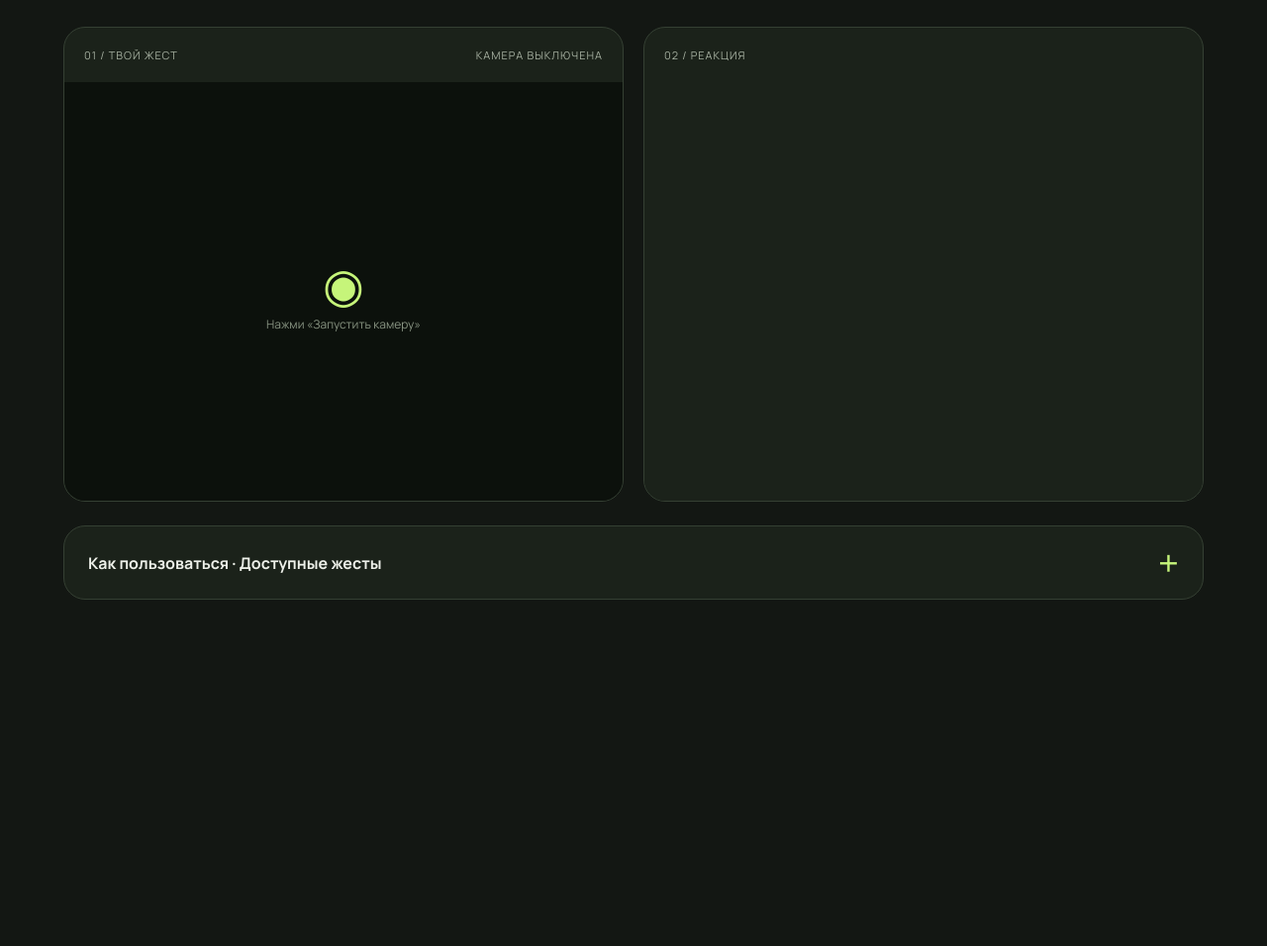
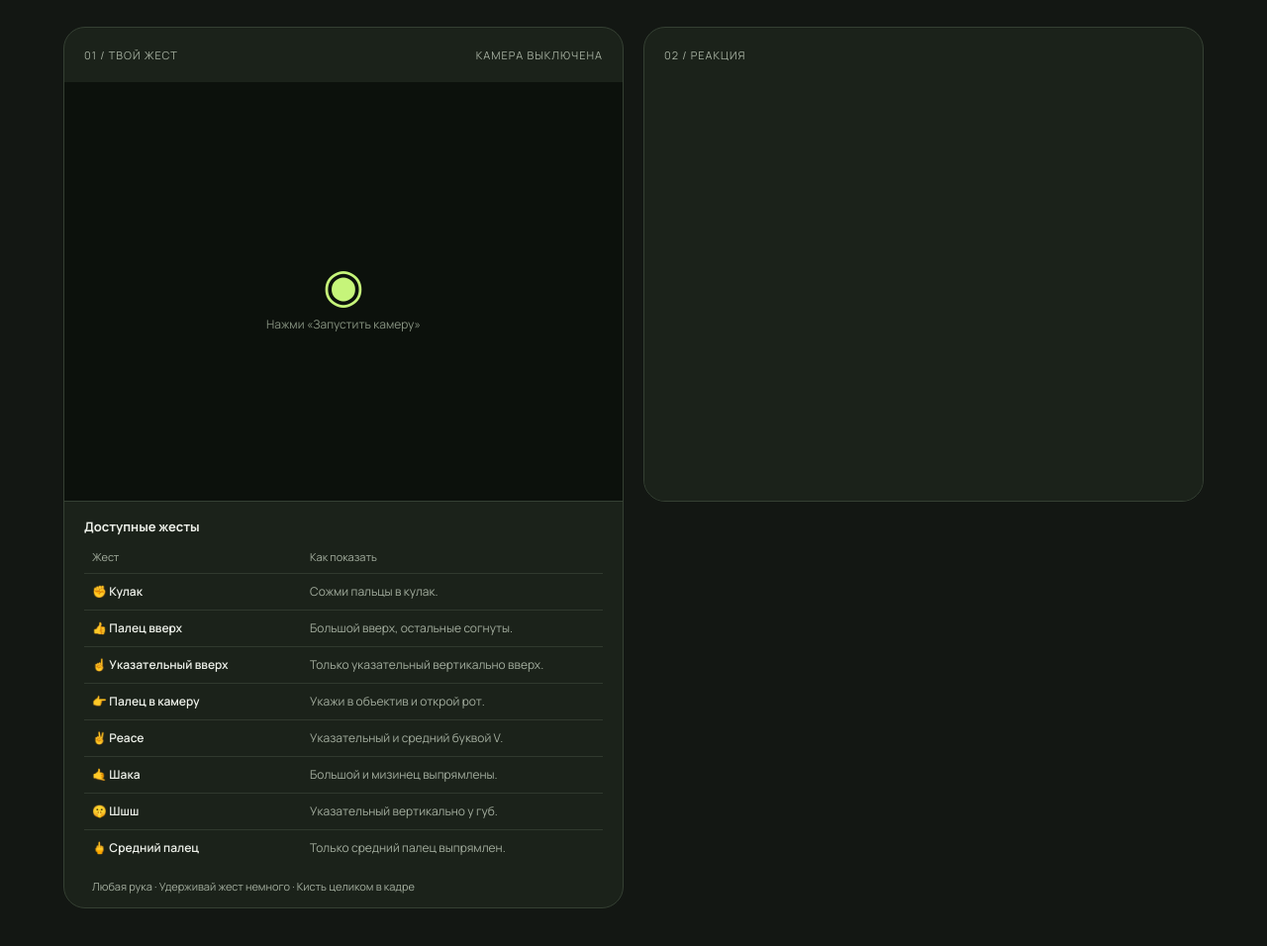
Before and after one commit to Lacertilia1/cat-gestures, a website with bundled scripts: page index.html in a window 1280 px wide. Shown: the part 122-1078 px from the top of the page at 99% size. Before the commit the page ends 800 px from the top, so only its background shows below. Built offline with nearby package versions, Linux system fonts and the light colour scheme; files whose address does not match are found by name.

Commit message:
Replace gesture guide with compact table below video

```diff
--- a/index.html
+++ b/index.html
@@ -3,23 +3,18 @@
 <head><meta charset="utf-8"><meta name="viewport" content="width=device-width,initial-scale=1"><title>Gesture Reactions</title><link rel="stylesheet" href="./style.css"></head>
 <body>
 <header><div><h1>Gesture Reactions<span>.</span></h1></div><div class="controls"><button id="camera-button">Запустить камеру</button></div></header>
-<main><section class="panel camera-panel"><div class="panel-top"><span>01 / ТВОЙ ЖЕСТ</span><span id="camera-status">КАМЕРА ВЫКЛЮЧЕНА</span></div><div class="video-stage"><video id="video" autoplay muted playsinline></video><canvas id="overlay"></canvas><div id="camera-placeholder">◉<small>Нажми «Запустить камеру»</small></div></div></section><section class="panel cat-panel"><div class="panel-top"><span>02 / РЕАКЦИЯ</span></div><div class="reaction-stage"><img id="reaction-image" alt="" hidden><div id="reaction-emoji" aria-live="polite"></div></div></section></main>
-<details class="gesture-guide">
-<summary>Как пользоваться · Доступные жесты <span aria-hidden="true">＋</span></summary>
-<div class="guide-content">
-<p class="guide-intro">Запусти камеру и разреши доступ. Покажи жест любой рукой и удерживай его немного: кот появится после короткой задержки. Убери жест — вернется обычный кот.</p>
-<div class="guide-grid">
-<article><img src="./assets/cats/fist.jpg" alt="Кот с кулаком" loading="lazy"><div><h2>✊ Кулак</h2><p>Сожми пальцы в кулак. Направление руки не важно.</p></div></article>
-<article><img src="./assets/cats/thumb-up.png" alt="Кот с большим пальцем вверх" loading="lazy"><div><h2>👍 Большой палец вверх</h2><p>Подними большой палец, остальные согни.</p></div></article>
-<article><img src="./assets/cats/point-up.png" alt="Кот в очках" loading="lazy"><div><h2>☝️ Указательный вверх</h2><p>Подними только указательный палец вертикально вверх.</p></div></article>
-<article><img src="./assets/cats/point-camera.gif" alt="Смеющийся кот" loading="lazy"><div><h2>👉 Палец в камеру + открытый рот</h2><p>Направь указательный палец в объектив и открой рот. Остальные пальцы согни.</p></div></article>
-<article><img src="./assets/cats/victory.png" alt="Кот с жестом peace" loading="lazy"><div><h2>✌️ Peace</h2><p>Разведи указательный и средний пальцы буквой V. Остальные согни.</p></div></article>
-<article><img src="./assets/cats/shaka.png" alt="Кот с жестом шака" loading="lazy"><div><h2>🤙 Шака</h2><p>Выпрями большой палец и мизинец. Три пальца в середине согни.</p></div></article>
-<article><img src="./assets/cats/sshhh.png" alt="Кот делает шшш" loading="lazy"><div><h2>🤫 Шшш</h2><p>Поднеси вертикальный указательный палец к губам. Лицо должно быть видно камере.</p></div></article>
-<article><img src="./assets/cats/middle-finger.png" alt="Кот со средним пальцем" loading="lazy"><div><h2>🖕 Средний палец</h2><p>Выпрями только средний палец, остальные согни.</p></div></article>
-</div>
-<p class="guide-note">Для проверки показывай один жест за раз. Держи кисть целиком в кадре и используй хорошее освещение. Картинки отражаются по стороне руки на экране; обычный кот не отражается. Все распознавание происходит в твоем браузере.</p>
-</div>
-</details>
+<main><section class="panel camera-panel"><div class="panel-top"><span>01 / ТВОЙ ЖЕСТ</span><span id="camera-status">КАМЕРА ВЫКЛЮЧЕНА</span></div><div class="video-stage"><video id="video" autoplay muted playsinline></video><canvas id="overlay"></canvas><div id="camera-placeholder">◉<small>Нажми «Запустить камеру»</small></div></div><section class="gesture-table" aria-label="Доступные жесты">
+<table><caption>Доступные жесты</caption><thead><tr><th scope="col">Жест</th><th scope="col">Как показать</th></tr></thead><tbody>
+<tr><th scope="row">✊ Кулак</th><td>Сожми пальцы в кулак.</td></tr>
+<tr><th scope="row">👍 Палец вверх</th><td>Большой вверх, остальные согнуты.</td></tr>
+<tr><th scope="row">☝️ Указательный вверх</th><td>Только указательный вертикально вверх.</td></tr>
+<tr><th scope="row">👉 Палец в камеру</th><td>Укажи в объектив и открой рот.</td></tr>
+<tr><th scope="row">✌️ Peace</th><td>Указательный и средний буквой V.</td></tr>
+<tr><th scope="row">🤙 Шака</th><td>Большой и мизинец выпрямлены.</td></tr>
+<tr><th scope="row">🤫 Шшш</th><td>Указательный вертикально у губ.</td></tr>
+<tr><th scope="row">🖕 Средний палец</th><td>Только средний палец выпрямлен.</td></tr>
+</tbody></table><p>Любая рука · Удерживай жест немного · Кисть целиком в кадре</p>
+</section></section><section class="panel cat-panel"><div class="panel-top"><span>02 / РЕАКЦИЯ</span></div><div class="reaction-stage"><img id="reaction-image" alt="" hidden><div id="reaction-emoji" aria-live="polite"></div></div></section></main>
+
 <footer><p id="message" role="status"></p></footer>
 <script type="module" src="./src/main.js"></script></body></html>
--- a/style.css
+++ b/style.css
@@ -31,16 +31,11 @@ main{align-items:start}
 
 #reaction-image{width:100%;height:100%;object-fit:cover;object-position:center}
 
-.gesture-guide{margin-top:24px;border:1px solid #354033;border-radius:22px;background:#1b221a;overflow:hidden}
-.gesture-guide summary{cursor:pointer;padding:20px 24px;font-weight:700;list-style:none;display:flex;align-items:center;justify-content:space-between;gap:12px}
-.gesture-guide summary::-webkit-details-marker{display:none}
-.gesture-guide summary span{color:#c6f57a;font-size:22px}
-.gesture-guide[open] summary span{transform:rotate(45deg)}
-.gesture-guide summary:focus-visible{outline:2px solid #c6f57a;outline-offset:-5px;border-radius:22px}
-.guide-content{padding:0 24px 24px}.guide-intro{margin:0 0 20px;line-height:1.7;max-width:850px}
-.guide-grid{display:grid;grid-template-columns:repeat(2,minmax(0,1fr));gap:12px}
-.guide-grid article{display:flex;gap:16px;align-items:center;border:1px solid #354033;border-radius:16px;padding:14px;min-width:0}
-.guide-grid img{width:72px;height:80px;object-fit:contain;flex-shrink:0;border-radius:8px;background:#131713}
-.guide-grid h2{font-size:15px;margin:0 0 7px}.guide-grid p{margin:0;line-height:1.6;font-size:13px}
-.guide-note{margin:20px 0 0;font-size:12px;line-height:1.7}
-@media(max-width:760px){.guide-grid{grid-template-columns:1fr}.guide-content{padding:0 16px 16px}.gesture-guide summary{padding:18px 16px;font-size:14px}}
+.gesture-table{padding:16px 20px 12px;border-top:1px solid #354033}
+.gesture-table table{width:100%;border-collapse:collapse;text-align:left;font-size:12px;line-height:1.5}
+.gesture-table caption{text-align:left;font-size:13px;font-weight:700;padding-bottom:12px}
+.gesture-table thead th{color:#a3ad9e;font-size:11px;font-weight:400;padding:0 8px 8px}
+.gesture-table tbody th,.gesture-table td{padding:9px 8px;border-top:1px solid #30392e;vertical-align:top}
+.gesture-table tbody th{font-weight:600;width:42%}.gesture-table td{color:#a3ad9e}
+.gesture-table p{font-size:11px;line-height:1.6;margin:12px 8px 0}
+@media(max-width:760px){.gesture-table{padding:14px 10px 12px}.gesture-table tbody th{width:44%}}
```
